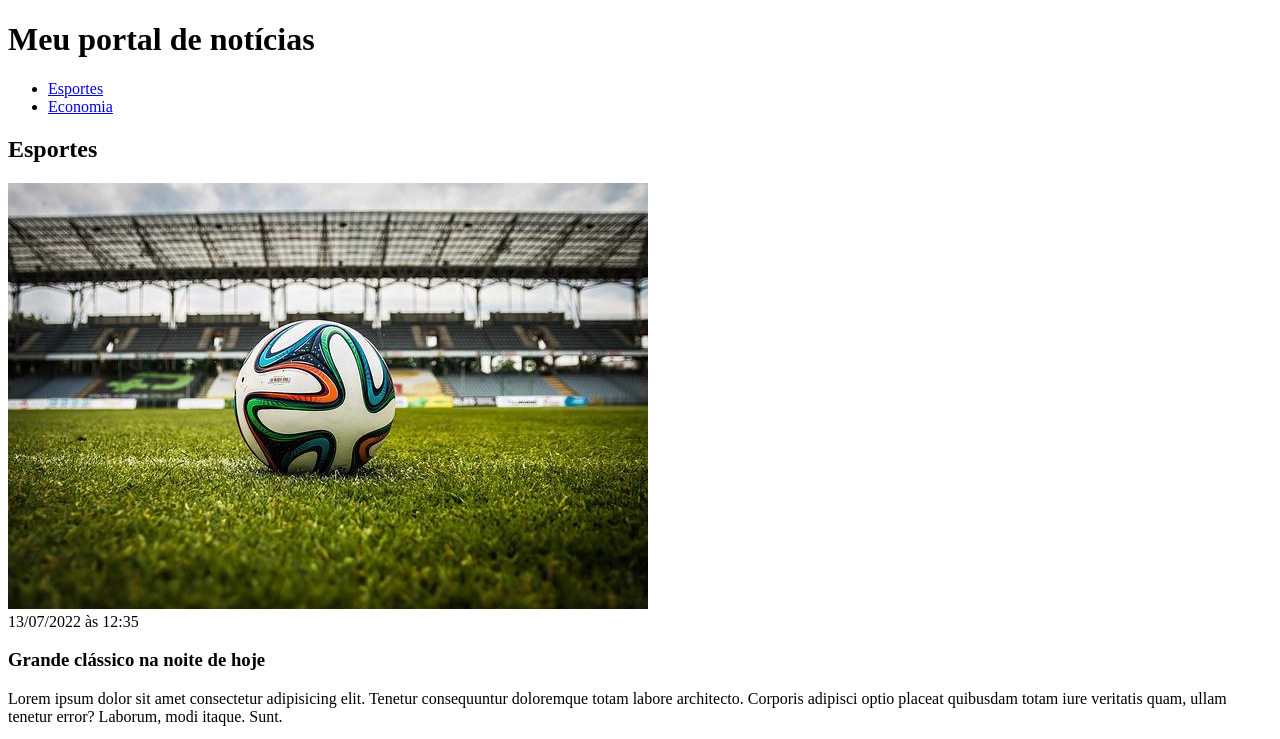
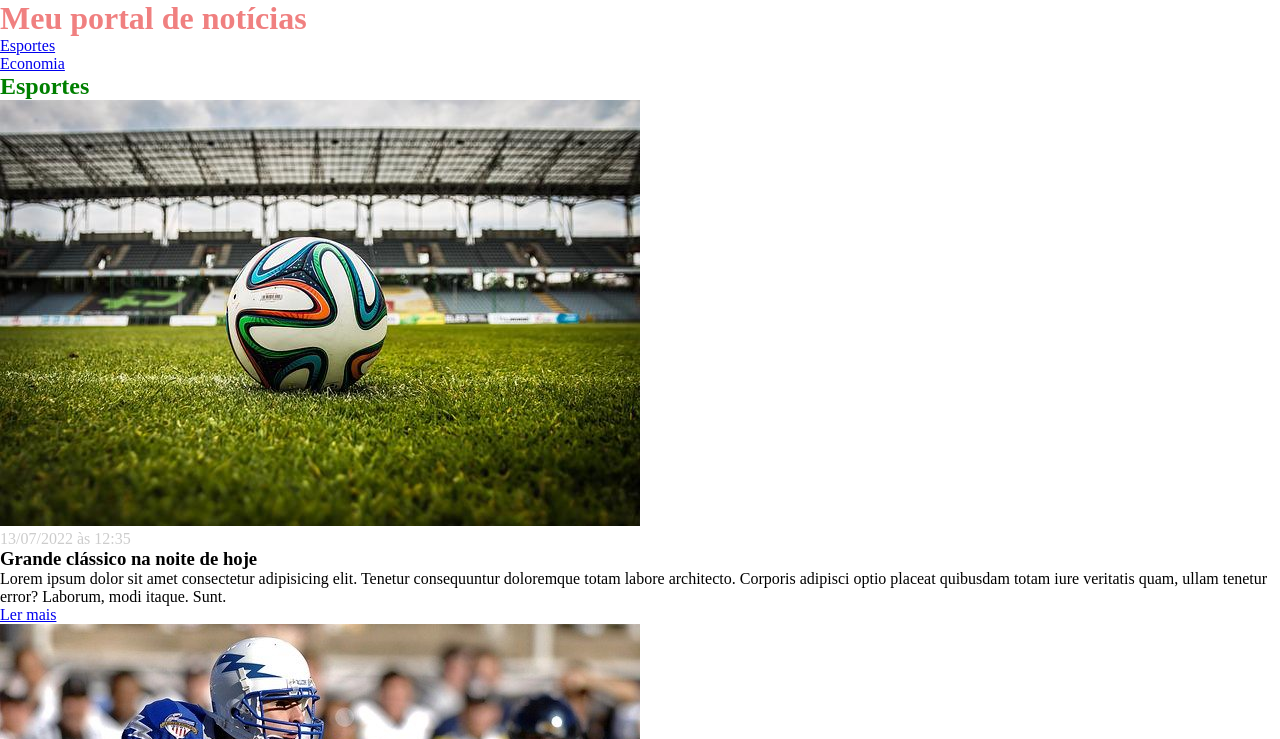
Before and after one commit to clmateus/css, a plain HTML site: page index.html in a window 1280 px wide. Shown: the top 739 px of the page. Drawn offline with Linux system fonts and the light colour scheme.

Commit message:
Atualização do index.html e inclusão do arquivo style.css

```diff
--- a/index.html
+++ b/index.html
@@ -5,7 +5,7 @@
     <meta http-equiv="X-UA-Compatible" content="IE=edge">
     <meta name="viewport" content="width=device-width, initial-scale=1.0">
     <title>Meu portal de notícias</title>
-    <link rel="stylesheet" href="./main.css" />
+    <link rel="stylesheet" href="./style.css" />
 </head>
 <body>
     <header>
@@ -21,12 +21,12 @@
             </ul>
         </nav>
     </header>
-    <section>
+    <section id="sports">
         <h2>Esportes</h2>
         <article>
             <img src="./imagens/futebol.jpg" alt="Bola de futebol no gramado" />
             <header>
-                <time>13/07/2022 às 12:35</time>
+                <time class="creation-date">13/07/2022 às 12:35</time>
             </header>
             <h3>Grande clássico na noite de hoje</h3>
             <p>
@@ -68,7 +68,7 @@
             <a href="#" title="Leia a notícia completa">Ler mais</a>
         </article>
     </section>
-    <section>
+    <section id="economy">
         <h2>Economia</h2>
         <article>
             <img src="./imagens/dolares.jpg" alt="Muitos dólares" />
--- /dev/null
+++ b/style.css
@@ -0,0 +1,21 @@
+* {
+    padding: 0;
+    margin: 0;
+    box-sizing: border-box;
+}
+
+header h1 {
+    color: lightcoral;
+}
+
+#sports h2 {
+    color: green;
+}
+
+#economy h2 {
+    color: gold;
+}
+
+.creation-date {
+    color: #ccc;
+}
```
